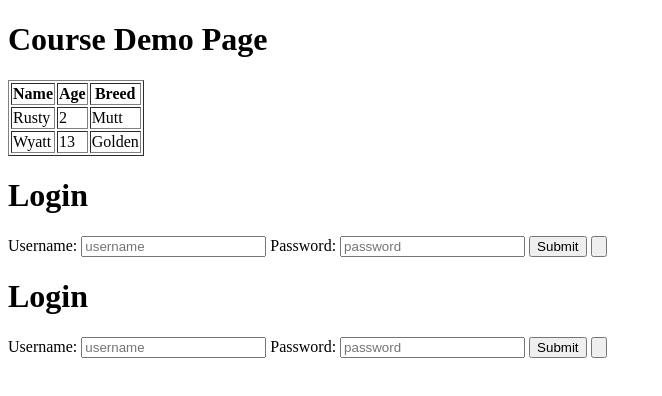
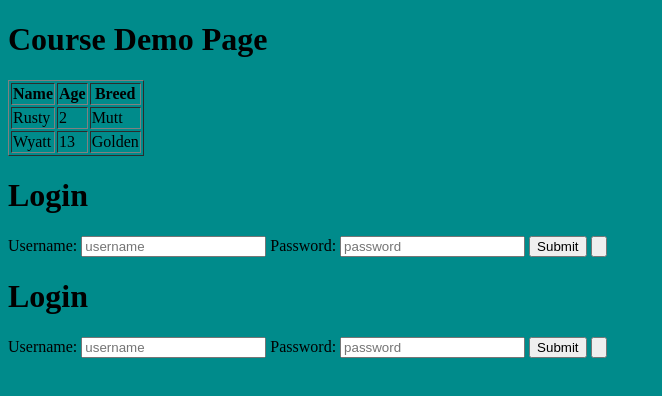
Before and after one commit to MichaelRCullen/YelpCamp, a plain HTML site: page demo.html in a window 1280 px wide. Shown: the whole page, without its empty margins (0-662 px from the left). Drawn offline with Linux system fonts and the light colour scheme.

Commit message:
Add Demo CSS

```diff
--- /dev/null
+++ b/demo.css
@@ -0,0 +1,3 @@
+body {
+	background-color: darkcyan;
+}
--- a/demo.html
+++ b/demo.html
@@ -3,6 +3,7 @@
 <head>
     <meta charset="UTF-8">
     <meta name="viewport" content="width=device-width, initial-scale=1.0">
+    <link rel="stylesheet" href="demo.css">
     <title>Course Demo Page</title>
 </head>
 <body>
```
